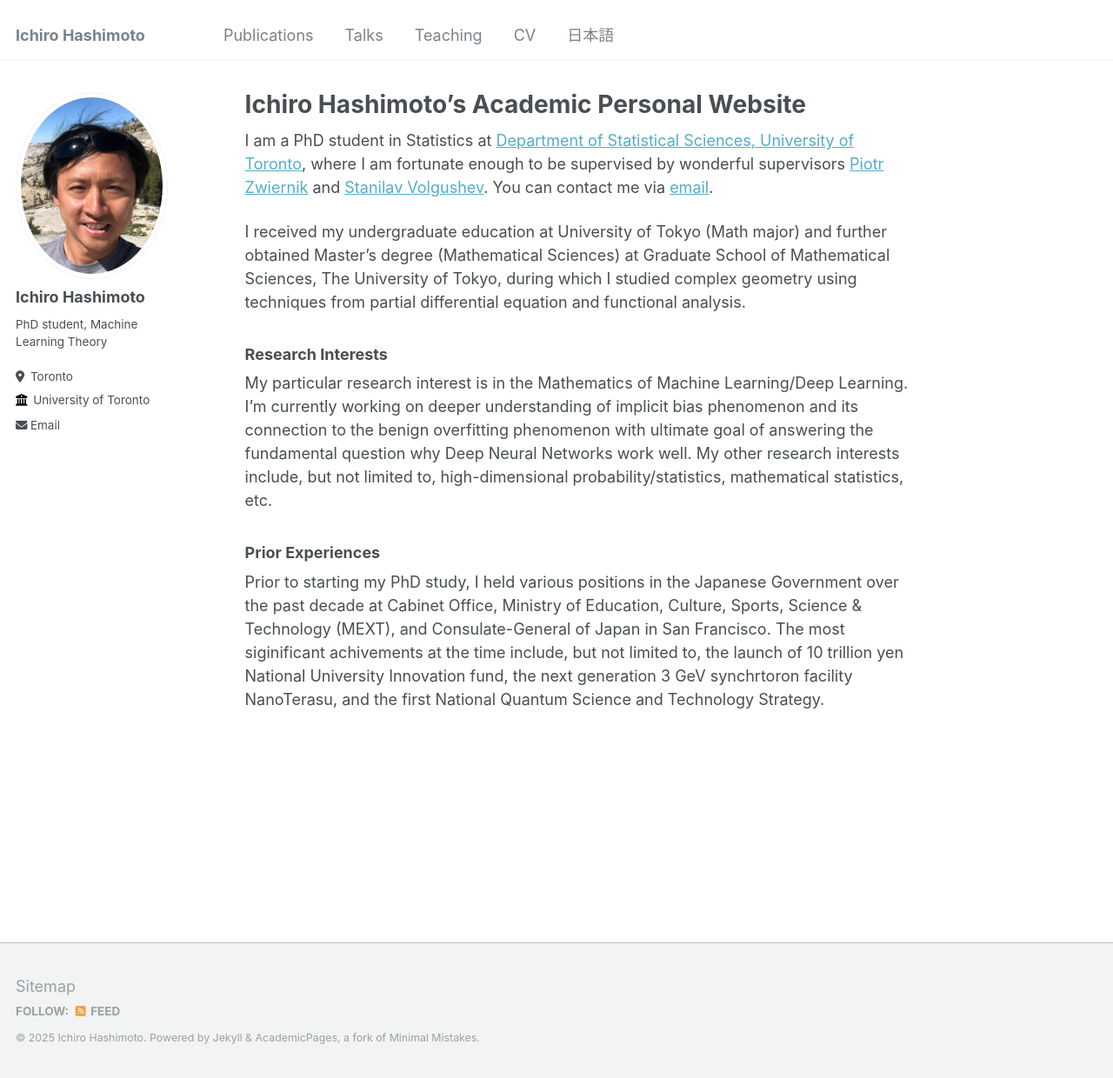
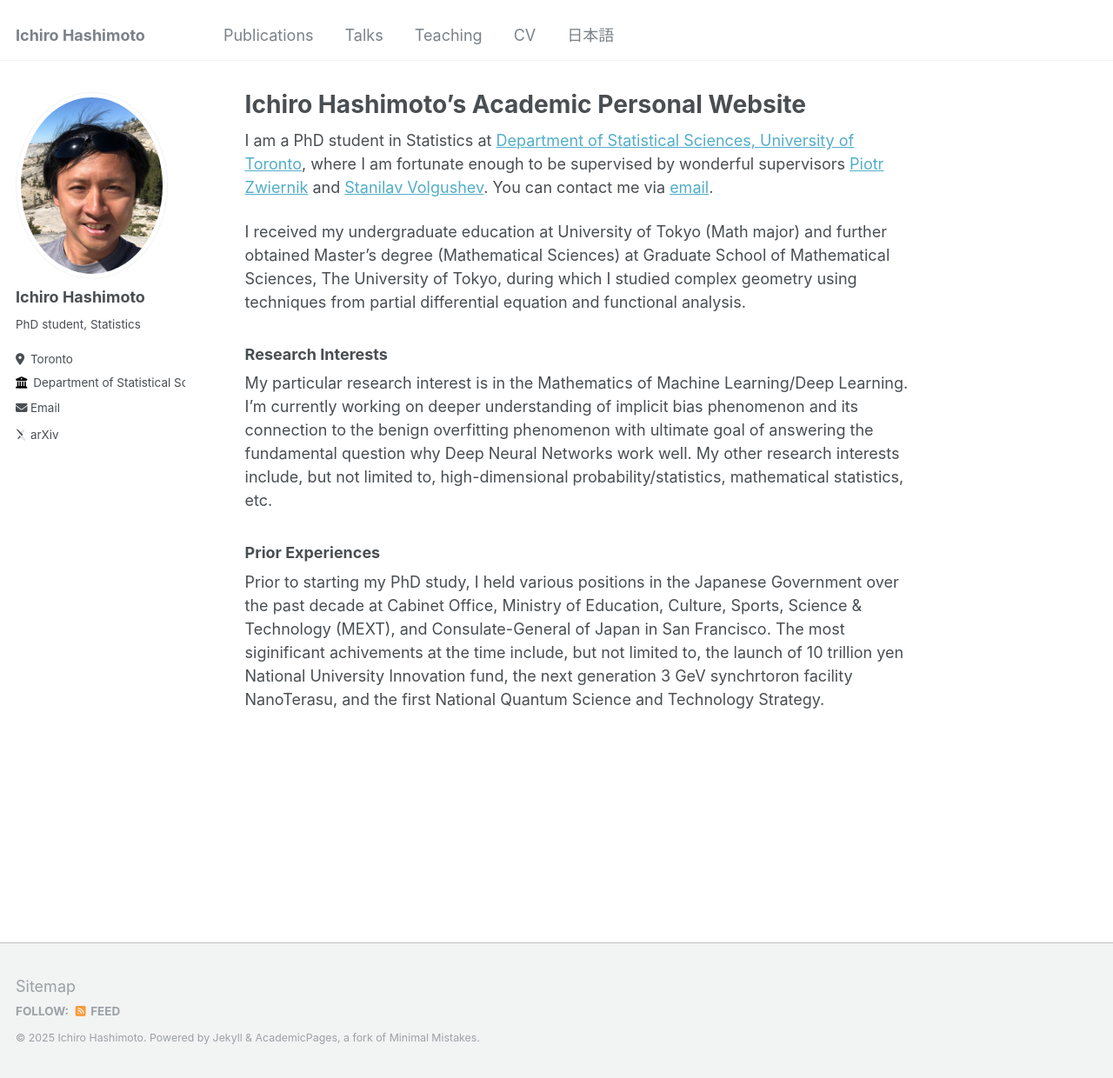
Before and after one commit to ichiro-h/ichiro-h.github.io, a Jekyll site: the page built from _pages/about.md, in a window 1280 px wide and 1240 px high. Shown: the whole window at 87% size. Built offline with Jekyll 4.4.1, drawn with Linux system fonts in a browser that asks for light colours; some web fonts are replaced.

Commit message:
Profile page

```diff
--- a/_config.yml
+++ b/_config.yml
@@ -24,14 +24,14 @@ author:
   avatar           : "profile.jpg"
   name             : "Ichiro Hashimoto"
   pronouns         : # example: "he/him"
-  bio              : "PhD student, Machine Learning Theory"
+  bio              : "PhD student, Statistics"
   location         : "Toronto"
-  employer         : "University of Toronto"
+  employer         : "Department of Statistical Sciences, University of Toronto"
   #uri              : ichiro-h.github.io
   email            : "ichiro.hashimoto@mail.utoronto.ca"
 
   # Academic websites
-  #arxiv            : # URL - Update with the correct link to your profile
+  arxiv            : "https://arxiv.org/a/hashimoto_i_1.html" # URL - Update with the correct link to your profile
   #googlescholar    : "https://scholar.google.com/citations?user=PS_CX0AAAAAJ"
   #impactstory      : # URL
   #orcid            : "http://orcid.org/yourorcidurl"
```
